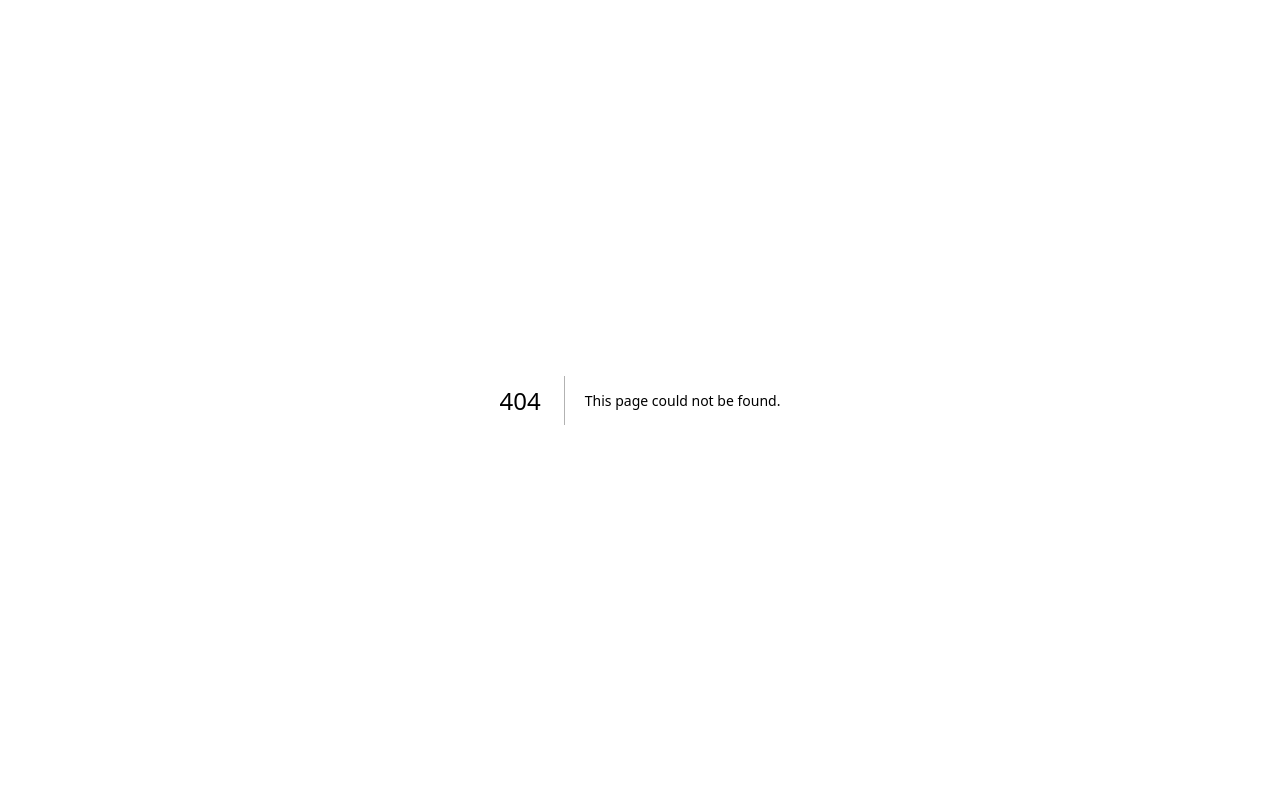
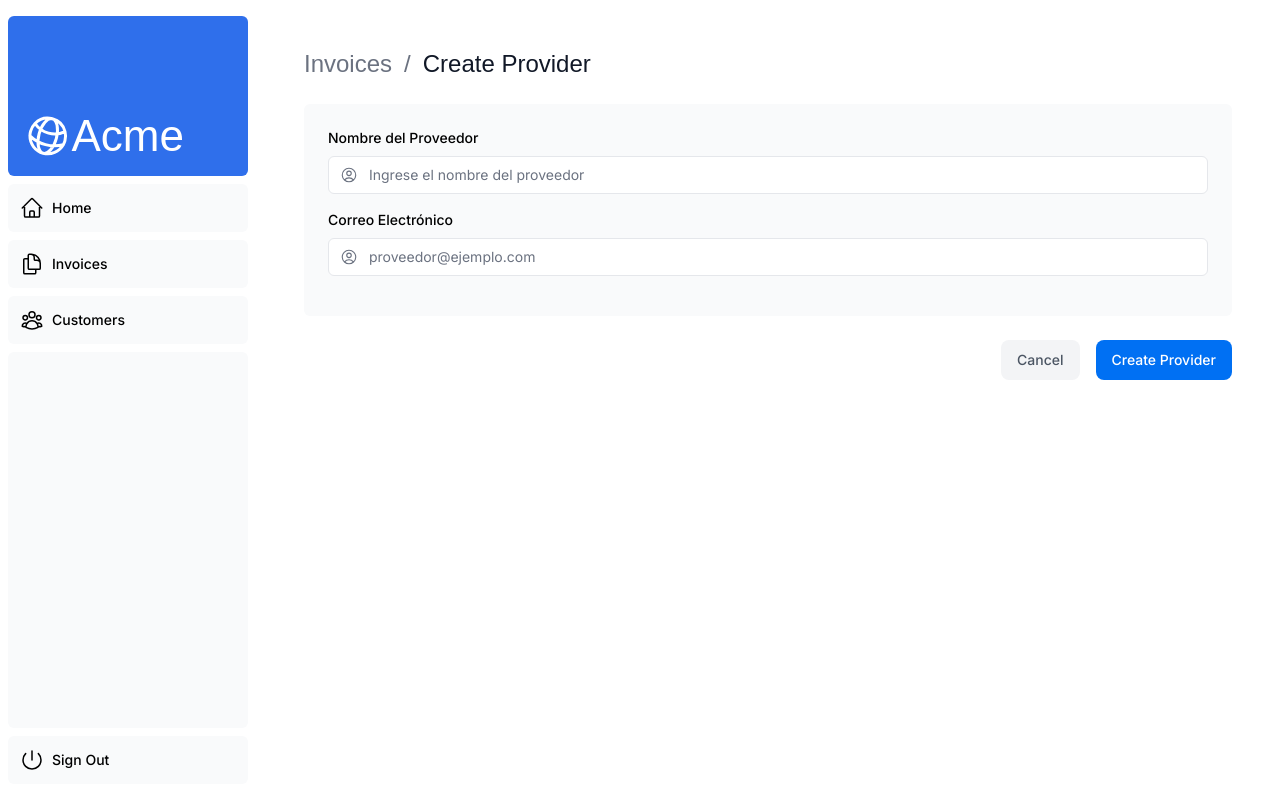
Before and after one commit to Aisaac2205/dashboard_nexts.js, a Next.js app: page /dashboard/providers/create in a window 1280 px wide. Before the commit this address had no page. Built offline with nearby package versions, Linux system fonts and the light colour scheme; a web font is replaced by a local one.

Commit message:
feat: implementar creaciÃ³n de proveedores

```diff
--- /dev/null
+++ b/app/dashboard/providers/create/page.tsx
@@ -0,0 +1,25 @@
+import Form from '@/app/ui/providers/create-form';
+import Breadcrumbs from '@/app/ui/invoices/breadcrumbs';
+import { Metadata } from 'next';
+
+export const metadata: Metadata = {
+  title: 'Create Provider',
+};
+
+export default async function Page() {
+  return (
+    <main>
+      <Breadcrumbs
+        breadcrumbs={[
+          { label: 'Invoices', href: '/dashboard/invoices' },
+          {
+            label: 'Create Provider',
+            href: '/dashboard/providers/create',
+            active: true,
+          },
+        ]}
+      />
+      <Form />
+    </main>
+  );
+}
--- /dev/null
+++ b/app/ui/providers/create-form.tsx
@@ -0,0 +1,92 @@
+'use client';
+
+import Link from 'next/link';
+import {
+  UserCircleIcon,
+} from '@heroicons/react/24/outline';
+import { Button } from '@/app/ui/button';
+import { createProvider, State } from '@/app/lib/actions';
+import { useActionState } from 'react';
+
+export default function Form() {
+  const initialState: State = { message: '', errors: {} };
+  const [state, formAction] = useActionState(createProvider, initialState);
+
+  return (
+    <form action={formAction}>
+      <div className="rounded-md bg-gray-50 p-4 md:p-6">
+        {/* Provider Name */}
+        <div className="mb-4">
+          <label htmlFor="nombre" className="mb-2 block text-sm font-medium">
+            Nombre del Proveedor
+          </label>
+          <div className="relative">
+            <input
+              id="nombre"
+              name="nombre"
+              type="text"
+              placeholder="Ingrese el nombre del proveedor"
+              className="peer block w-full rounded-md border border-gray-200 py-2 pl-10 text-sm outline-2 placeholder:text-gray-500"
+              aria-describedby="nombre-error"
+              required
+            />
+            <UserCircleIcon className="pointer-events-none absolute left-3 top-1/2 h-[18px] w-[18px] -translate-y-1/2 text-gray-500" />
+          </div>
+          <div id="nombre-error" aria-live="polite" aria-atomic="true">
+            {state.errors?.nombre &&
+              state.errors.nombre.map((error: string) => (
+                <p className="mt-2 text-sm text-red-500" key={error}>
+                  {error}
+                </p>
+              ))}
+          </div>
+        </div>
+
+        {/* Provider Email */}
+        <div className="mb-4">
+          <label htmlFor="correo" className="mb-2 block text-sm font-medium">
+            Correo Electrónico
+          </label>
+          <div className="relative">
+            <input
+              id="correo"
+              name="correo"
+              type="email"
+              placeholder="proveedor@ejemplo.com"
+              className="peer block w-full rounded-md border border-gray-200 py-2 pl-10 text-sm outline-2 placeholder:text-gray-500"
+              aria-describedby="correo-error"
+              required
+            />
+            <UserCircleIcon className="pointer-events-none absolute left-3 top-1/2 h-[18px] w-[18px] -translate-y-1/2 text-gray-500" />
+          </div>
+          <div id="correo-error" aria-live="polite" aria-atomic="true">
+            {state.errors?.correo &&
+              state.errors.correo.map((error: string) => (
+                <p className="mt-2 text-sm text-red-500" key={error}>
+                  {error}
+                </p>
+              ))}
+          </div>
+        </div>
+      </div>
+      <div className="mt-6 flex justify-end gap-4">
+        <Link
+          href="/dashboard/invoices"
+          className="flex h-10 items-center rounded-lg bg-gray-100 px-4 text-sm font-medium text-gray-600 transition-colors hover:bg-gray-200"
+        >
+          Cancel
+        </Link>
+        <Button type="submit">Create Provider</Button>
+      </div>
+      <div
+        className="flex h-8 items-end space-x-1"
+        aria-live="polite"
+        aria-atomic="true"
+      >
+        {state.message && (
+          <p className="text-sm text-red-500">{state.message}</p>
+        )}
+      </div>
+    </form>
+  );
+}
```
